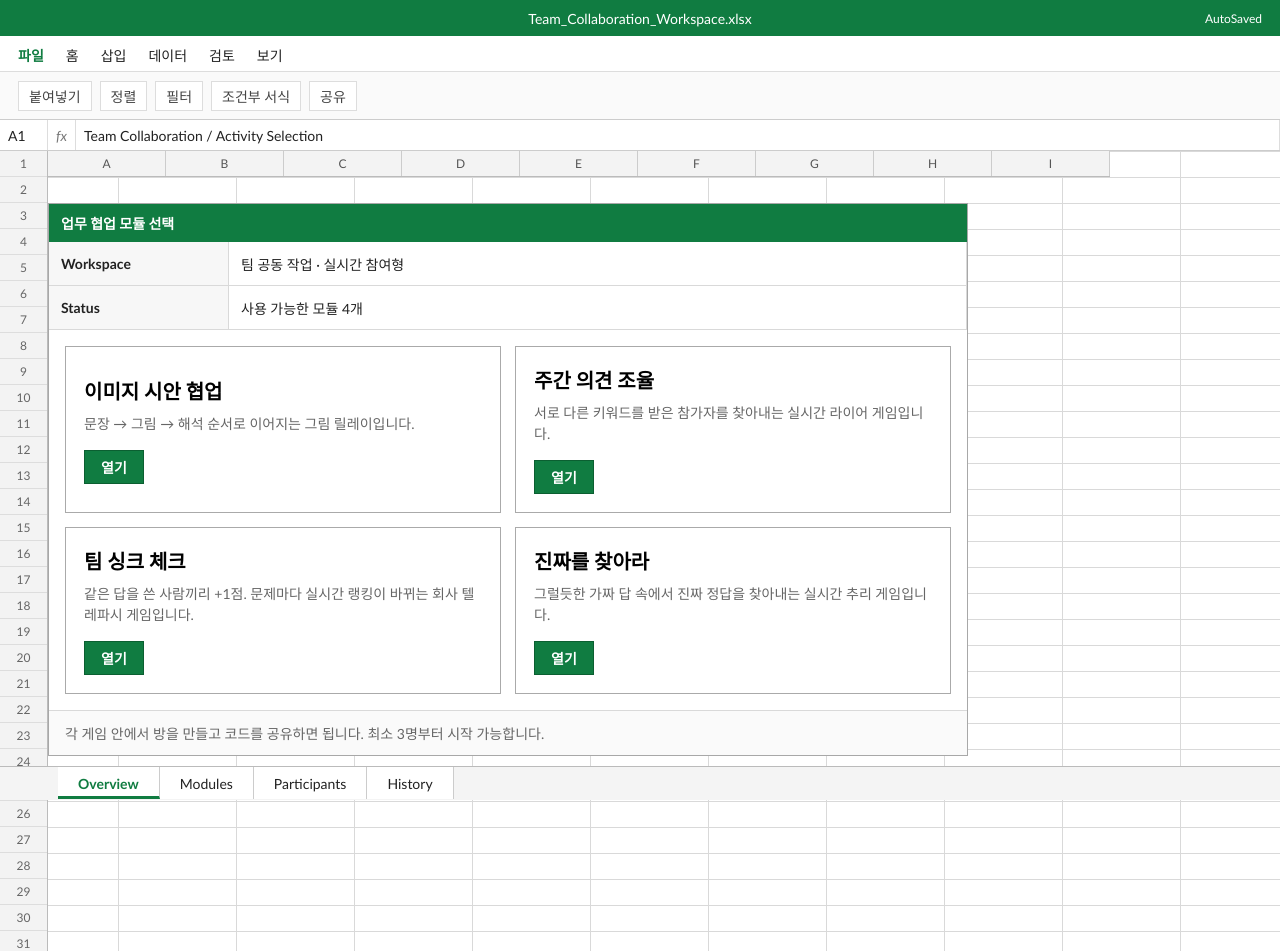
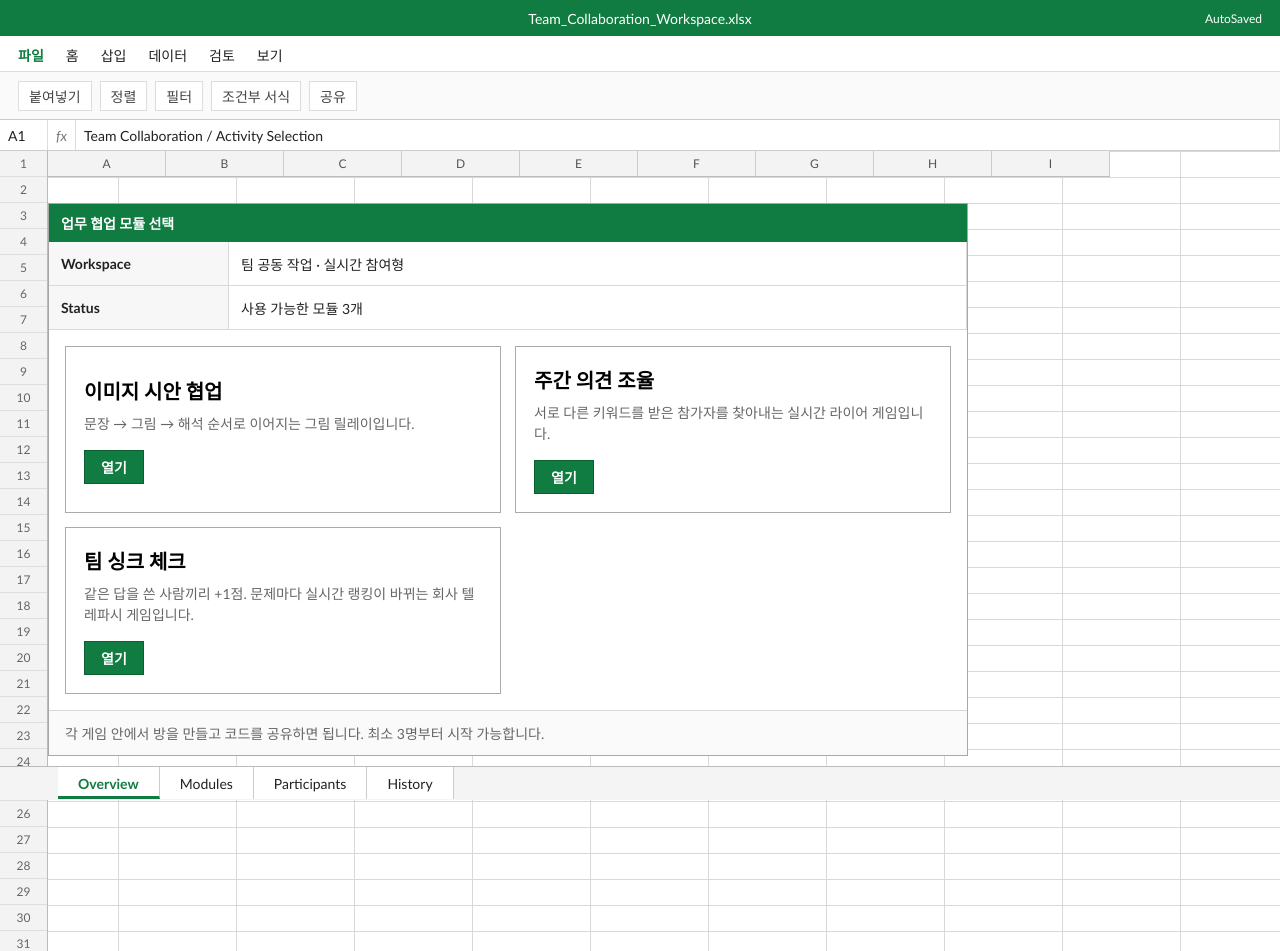
Before and after one commit to lebyul0507-dotcom/bomb-liar-share, a website: page public/index.html in a window 1280 px wide. Drawn offline with Linux system fonts and the light colour scheme.

Commit message:
Remove Find the Truth and restore internal relay

```diff
--- a/public/index.html
+++ b/public/index.html
@@ -33,12 +33,11 @@
 <div class="rowheads"><div>1</div><div>2</div><div>3</div><div>4</div><div>5</div><div>6</div><div>7</div><div>8</div><div>9</div><div>10</div><div>11</div><div>12</div><div>13</div><div>14</div><div>15</div><div>16</div><div>17</div><div>18</div><div>19</div><div>20</div><div>21</div><div>22</div><div>23</div><div>24</div><div>25</div><div>26</div><div>27</div><div>28</div><div>29</div><div>30</div><div>31</div><div>32</div><div>33</div><div>34</div><div>35</div><div>36</div><div>37</div><div>38</div><div>39</div><div>40</div></div>
 <section class="panel">
 <div class="panel-title">업무 협업 모듈 선택</div>
-<div class="info"><div class="label">Workspace</div><div class="cell">팀 공동 작업 · 실시간 참여형</div><div class="label">Status</div><div class="cell">사용 가능한 모듈 4개</div></div>
+<div class="info"><div class="label">Workspace</div><div class="cell">팀 공동 작업 · 실시간 참여형</div><div class="label">Status</div><div class="cell">사용 가능한 모듈 3개</div></div>
 <div class="games">
-<button class="game" onclick="location.href='https://sketch-relay-game.lebyul0507.chatgpt.site/'"><h2>이미지 시안 협업</h2><p>문장 → 그림 → 해석 순서로 이어지는 그림 릴레이입니다.</p><span class="go">열기</span></button>
+<button class="game" onclick="location.href='/relay.html'"><h2>이미지 시안 협업</h2><p>문장 → 그림 → 해석 순서로 이어지는 그림 릴레이입니다.</p><span class="go">열기</span></button>
 <button class="game" onclick="location.href='/liar.html'"><h2>주간 의견 조율</h2><p>서로 다른 키워드를 받은 참가자를 찾아내는 실시간 라이어 게임입니다.</p><span class="go">열기</span></button>
 <button class="game" onclick="location.href='/telepathy.html'"><h2>팀 싱크 체크</h2><p>같은 답을 쓴 사람끼리 +1점. 문제마다 실시간 랭킹이 바뀌는 회사 텔레파시 게임입니다.</p><span class="go">열기</span></button>
-<button class="game" onclick="location.href='/truth.html'"><h2>진짜를 찾아라</h2><p>그럴듯한 가짜 답 속에서 진짜 정답을 찾아내는 실시간 추리 게임입니다.</p><span class="go">열기</span></button>
 </div>
 <div class="note">각 게임 안에서 방을 만들고 코드를 공유하면 됩니다. 최소 3명부터 시작 가능합니다.</div>
 </section>
```
